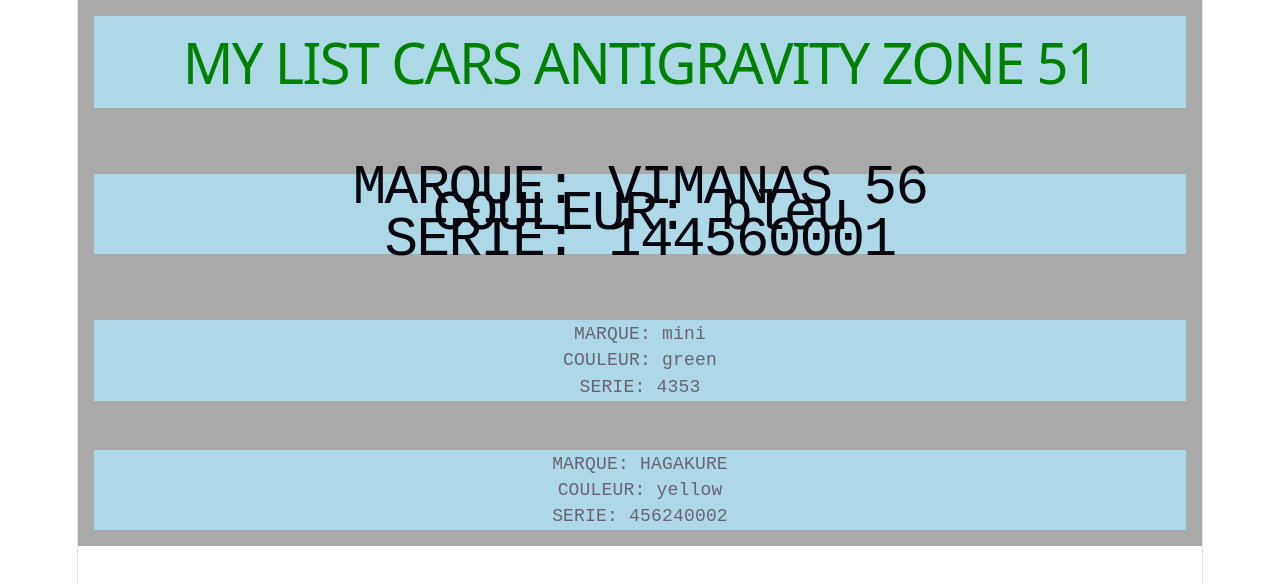
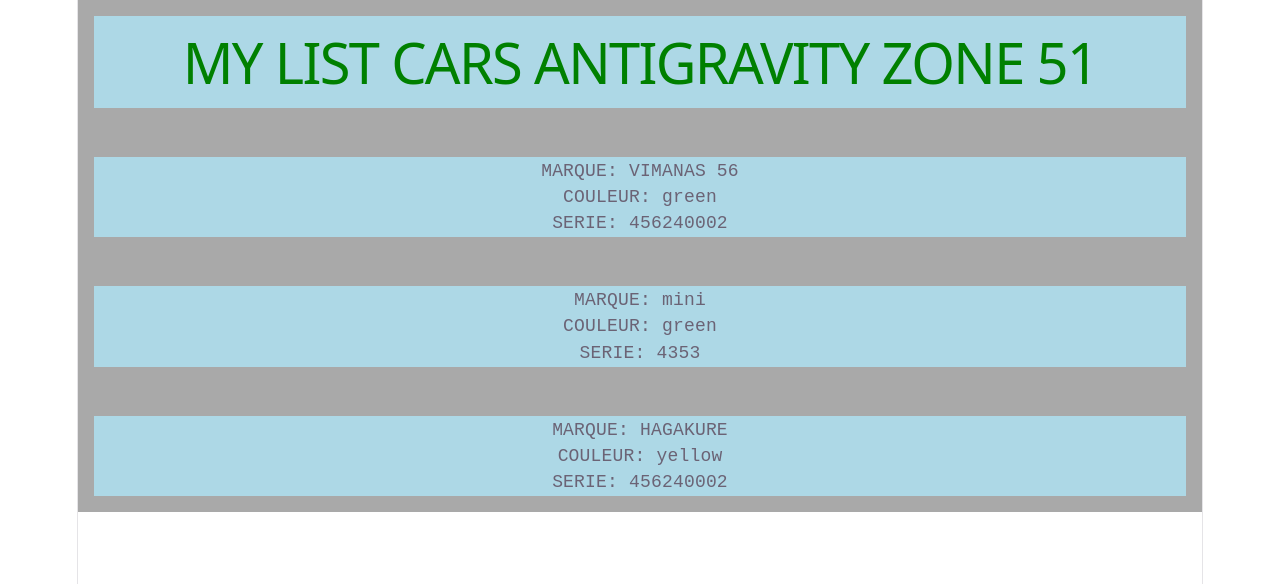
Before and after one commit to daversa-nicolas/pw4-vite, a React (Vite) app: page / in a window 1280 px wide. Shown: the top 584 px of the page. Built offline with nearby package versions, Linux system fonts and the light colour scheme.

Commit message:
using-inject-props-state-from-children-to-parent-cars-unusual-to-one-way-bing2

```diff
--- a/src/App.tsx
+++ b/src/App.tsx
@@ -6,8 +6,7 @@ import './App.css'
 const parentElement = "parentApp"
 
 interface AppState {
-    titre: string;
-    color: string;
+    myCar1: titleProps;
 }
 
 class App extends Component <titleProps,AppState> {
@@ -16,18 +15,20 @@ class App extends Component <titleProps,AppState> {
         super(props);
 
         this.state =   {
-            titre: "MY LIST CARS ANTIGRAVITY ZONE 51",
-            color: "green"
+            myCar1: {
+                title: "MY LIST CARS ANTIGRAVITY ZONE 51",
+                color: "green"
+            }
         }
 
     }
 
   render(){
-      const {titre, color} = this.state;
+      const {title, color} = this.state.myCar1;
       return (
           <div className={parentElement}>
 
-            <Mycars title = {titre}
+            <Mycars title = {title}
                     color= {color}/>
           </div>
       )
--- a/src/components/Cars.tsx
+++ b/src/components/Cars.tsx
@@ -1,6 +1,6 @@
 import {Component} from "react";
 import './Cars.css'
-import Wrapper from "./Wrapper.tsx";
+import Wrapper from "./Wrapper";
 
 export interface Car {
     marque:string;
@@ -23,7 +23,6 @@ class Cars extends Component<Car> {
     render() {
 
         return (
-
 
                 <div>
                     <Wrapper>
--- a/src/components/Mycars.tsx
+++ b/src/components/Mycars.tsx
@@ -1,7 +1,7 @@
 import { Component } from 'react';
 import Cars, {type Car} from './Cars';
 import './Mycars.scss'
-import Wrapper from "./Wrapper.tsx";
+import Wrapper from "./Wrapper";
 
 // THIS IS PROPS from PARENT MUST HAVE SAME
 // TYPE Inteface ARE PROPS NOT STATE
@@ -10,7 +10,7 @@ export interface titleProps {
     color: string;
 }
 
-export interface MycarsState {
+interface MycarsState {
     car1: Car;
     car2: Car;
     car3: Car;
@@ -64,6 +64,8 @@ class Mycars extends Component <titleProps, MycarsState> {
         // NOTE COLOR IS AN OBJET
         const {title, color} = this.props;
         const {car1, car2, car3} = this.state;
+        // const { marque, couleur, serie } = this.state.car2;
+        // const { marque, couleur, serie } = this.state.car3;
 
         return (
             <div className={elementMycar}>
@@ -76,11 +78,10 @@ class Mycars extends Component <titleProps, MycarsState> {
 
                 </div>
                 <div>
-                    <h1>
-                        <Cars marque={car1.marque}
-                              couleur={car1.couleur}
-                              serie={car1.serie}/>
-                    </h1>
+                    <Cars marque={car1.marque}
+                          couleur={car2.couleur}
+                          serie={car3.serie}/>
+
                 </div>
                 <div>
                     <Cars marque={car2.marque}
--- a/src/components/Wrapper.tsx
+++ b/src/components/Wrapper.tsx
@@ -7,7 +7,7 @@ export interface WrapperProps {
 }
 
 
-export interface WrapperStates {
+interface WrapperStates {
     bgColor: string;
     margin: string;
     padding: string;
```
